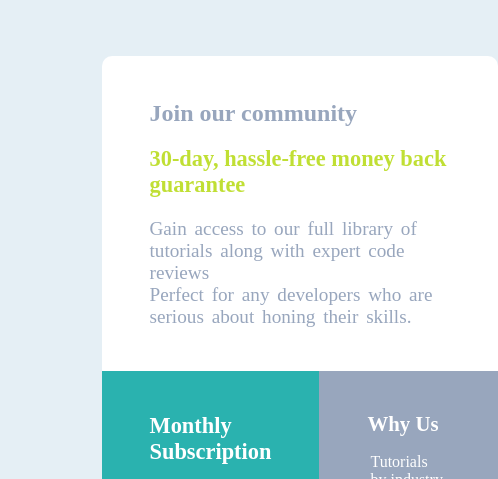
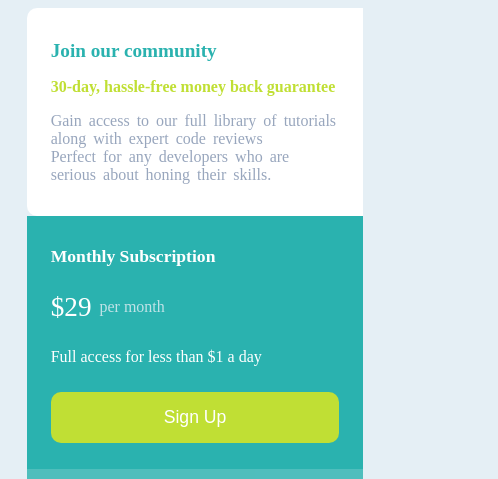
Before and after one commit to Mharvel13/Single-Price-Component-Challenge, a plain HTML site: page index.html in a window 390 px wide. Shown: the top 479 px of the page, 498 px wide, since content can reach past the window. Drawn offline with Linux system fonts and the light colour scheme.

Commit message:
Fixed color and Made responsive

```diff
--- a/index.css
+++ b/index.css
@@ -23,7 +23,7 @@ main {
   display: grid;
   grid-template-columns: 1fr 1fr;
   grid-template-rows: auto;
-  width: 50%;
+  max-width: 50%;
 }
 
 section {
@@ -41,7 +41,7 @@ section {
 }
 
 .heading-section h1 {
-  color: var(--grayish-blue);
+  color: var(--cyan);
   font-weight: bold;
 }
 
@@ -71,16 +71,29 @@ section {
   font-size: 1.1rem;
 }
 
+.price{
+  display: flex;
+  align-items: center;
+  margin: 0;
+}
+
 span {
-  font-size: 2.5rem;
+  font-size: 2rem;
+  margin-right: 8px;
+}
+
+.price-text{
+  font-size: 1rem;
+  color: var(--light-gray);
+  opacity: .8;
 }
 
 .Pricing-section button {
   width: 100%;
   color: white;
-  background-color: hsl(71, 73%, 54%);
-  padding: 20px;
-  font-size: 1.2rem;
+  background-color: var(--bright-yellow);
+  padding: 15px 25px;
+  font-size: 1.1rem;
   border-radius: 10px;
   outline: none;
   border: none;
@@ -89,16 +102,17 @@ span {
 
 /* Why Us Section styles */
 .why-us-section {
-  background-color:hsl(218, 22%, 67%);
+  background-color:var(--cyan);
+  opacity: 0.8;
   border-radius: 0px 0px 10px 0px;
 }
 
 .why-us-section h2 {
-  font-size: 1.3rem;
+  font-size: 1.1rem;
 }
 .why-us-section p {
-  margin: 3px;
-  font-size: 1rem;
+  margin:  2px 0px;
+
 }
 
 .attribution {
@@ -110,3 +124,71 @@ span {
 .attribution a {
   color: hsl(228, 45%, 44%);
 }
+
+
+@media (max-width:1200px) {
+
+  main {
+    grid-template-columns: 1fr 1fr 1fr;
+    max-width: 90%;
+
+  }
+  section {
+   height: auto;
+  }
+  .heading-section {
+    border-radius: 10px 0px 0px 10px;
+    grid-column: auto;
+  }
+  .Pricing-section {
+    border-radius: 0px;
+  }
+  .why-us-section {
+    border-radius: 0px 10px 10px 0px;
+  }
+
+}
+@media (max-width:850px) {
+
+  body {
+      height: auto;
+    }
+  main {
+    display: block;
+    max-width: 90%;
+  }
+
+  section {
+    padding: 1rem 1.5rem;
+  }
+  .heading-section h1 {
+    font-size: 1.2rem;
+  }
+
+  .heading-section  h2 {
+    font-size: 1rem;
+  }
+
+  .heading-section p {
+    font-size: 1rem;
+  }
+
+  .Pricing-section {
+    border-radius: 0px;
+  }
+
+  .Pricing-section h2 {
+    font-size: 1.1rem;
+  }
+
+  .Pricing-section p {
+    font-size: 1rem;
+  }
+
+  span {
+    font-size: 1.7rem;
+  }
+  .why-us-section {
+    border-radius: 0px 0px 10px 10px;
+  }
+}
--- a/index.html
+++ b/index.html
@@ -31,7 +31,10 @@
       <h2> Monthly Subscription </h2>
 
 
-      <p> <span>&dollar;29 </span>  per month </p>
+        <div class="price">
+          <span>&dollar;29 </span> <p class="price-text">   per month </p>
+
+        </div>
 
       <p> Full access for less than &dollar;1 a day </p>
 
```
